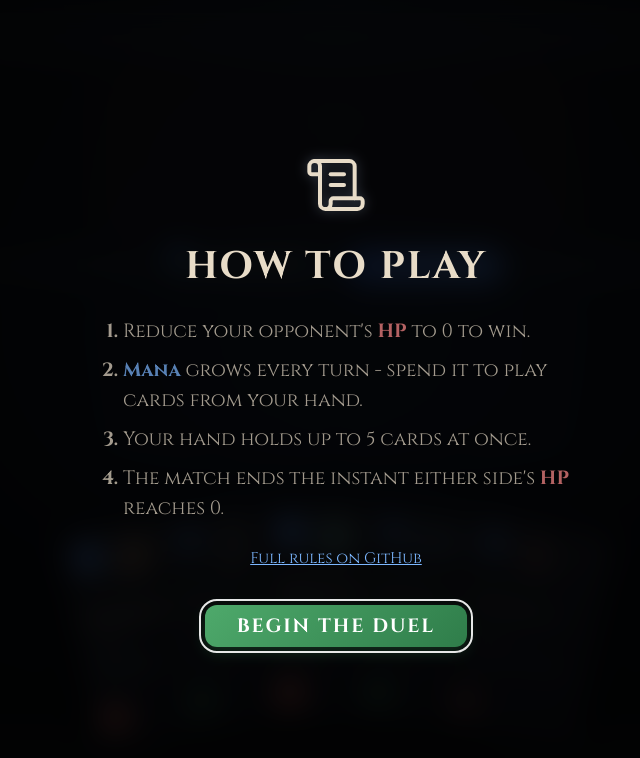
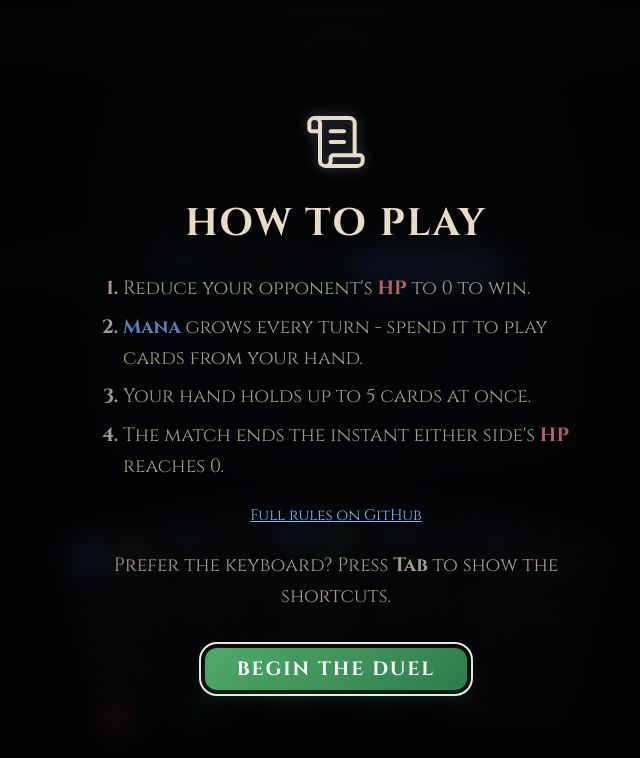
Before and after one commit to pparys93/card-duel, a React (Vite) app: page / in a window 1280 px wide. Shown: the top 758 px of the page, without its empty margins (304-944 px from the left). Built offline with nearby package versions, Linux system fonts and the light colour scheme.

Commit message:
feat(rules): mention keyboard shortcuts in the rules overlay

```diff
--- a/src/components/RulesOverlay/RulesOverlay.module.css
+++ b/src/components/RulesOverlay/RulesOverlay.module.css
@@ -31,6 +31,15 @@
   font-weight: 700;
 }
 
+.note {
+  composes: message from "../../styles/overlay.module.css";
+}
+
+.key {
+  font-family: inherit;
+  font-weight: 700;
+}
+
 .link {
   color: var(--color-text-panel-mana);
   font-size: var(--size-font-global-md);
--- a/src/components/RulesOverlay/RulesOverlay.tsx
+++ b/src/components/RulesOverlay/RulesOverlay.tsx
@@ -57,6 +57,11 @@ function RulesOverlay({ visible, onBeginDuel }: RulesOverlayProps) {
       >
         Full rules on GitHub
       </a>
+
+      <p className={styles.note}>
+        Prefer the keyboard? Press <kbd className={styles.key}>Tab</kbd> to show the shortcuts.
+      </p>
+
       <button ref={buttonRef} type="button" className={styles.button} onClick={onBeginDuel}>
         Begin the Duel
       </button>
```
